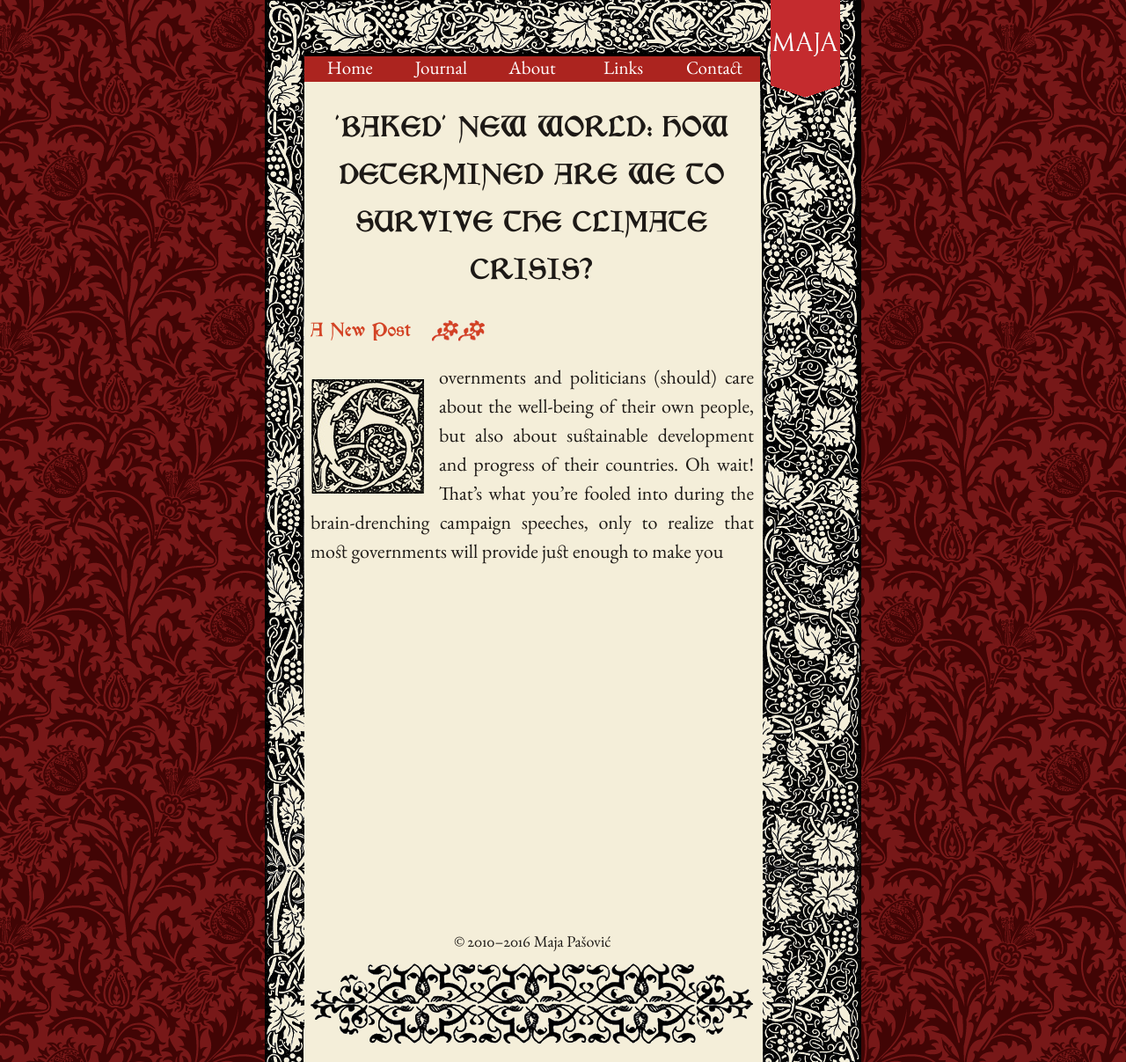
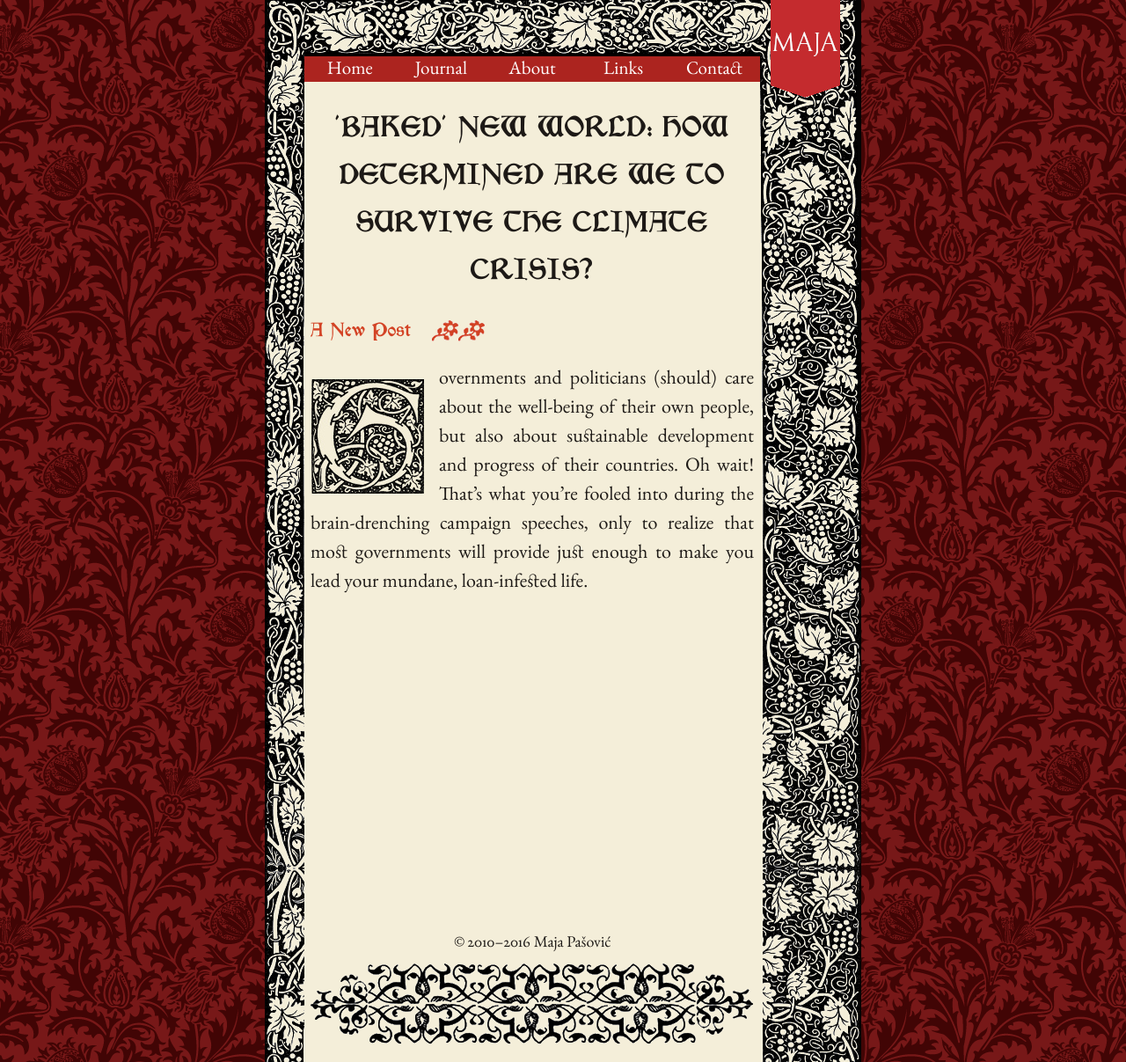
Before and after one commit to mpasovic/majapasovic.org, a Jekyll site: the page built from _posts/2016-08-29--baked-new-world-how-determined-are-we-to-survive-the-climate-crisis.md, in a window 1280 px wide. Shown: the whole page at 88% size. Built offline with Jekyll 4.4.1, drawn with Linux system fonts in a browser that asks for light colours; nearby versions of some CDN libraries.

Commit message:
Created 2016-08-29--baked-new-world-how-determined-are-we-to-survive-the-climate-crisis.md

```diff
--- a/_posts/2016-08-29--baked-new-world-how-determined-are-we-to-survive-the-climate-crisis.md
+++ b/_posts/2016-08-29--baked-new-world-how-determined-are-we-to-survive-the-climate-crisis.md
@@ -5,4 +5,4 @@
 ---
 ## A New Post
 
-<span class="versal g9">G</span>overnments and politicians (should) care about the well-being of their own people, but also about sustainable development and progress of their countries. Oh wait! That's what you're fooled into during the brain-drenching campaign speeches, only to realize that most governments will provide just enough to make you
+<span class="versal g9">G</span>overnments and politicians (should) care about the well-being of their own people, but also about sustainable development and progress of their countries. Oh wait! That's what you're fooled into during the brain-drenching campaign speeches, only to realize that most governments will provide just enough to make you lead your mundane, loan-infested life.
```
